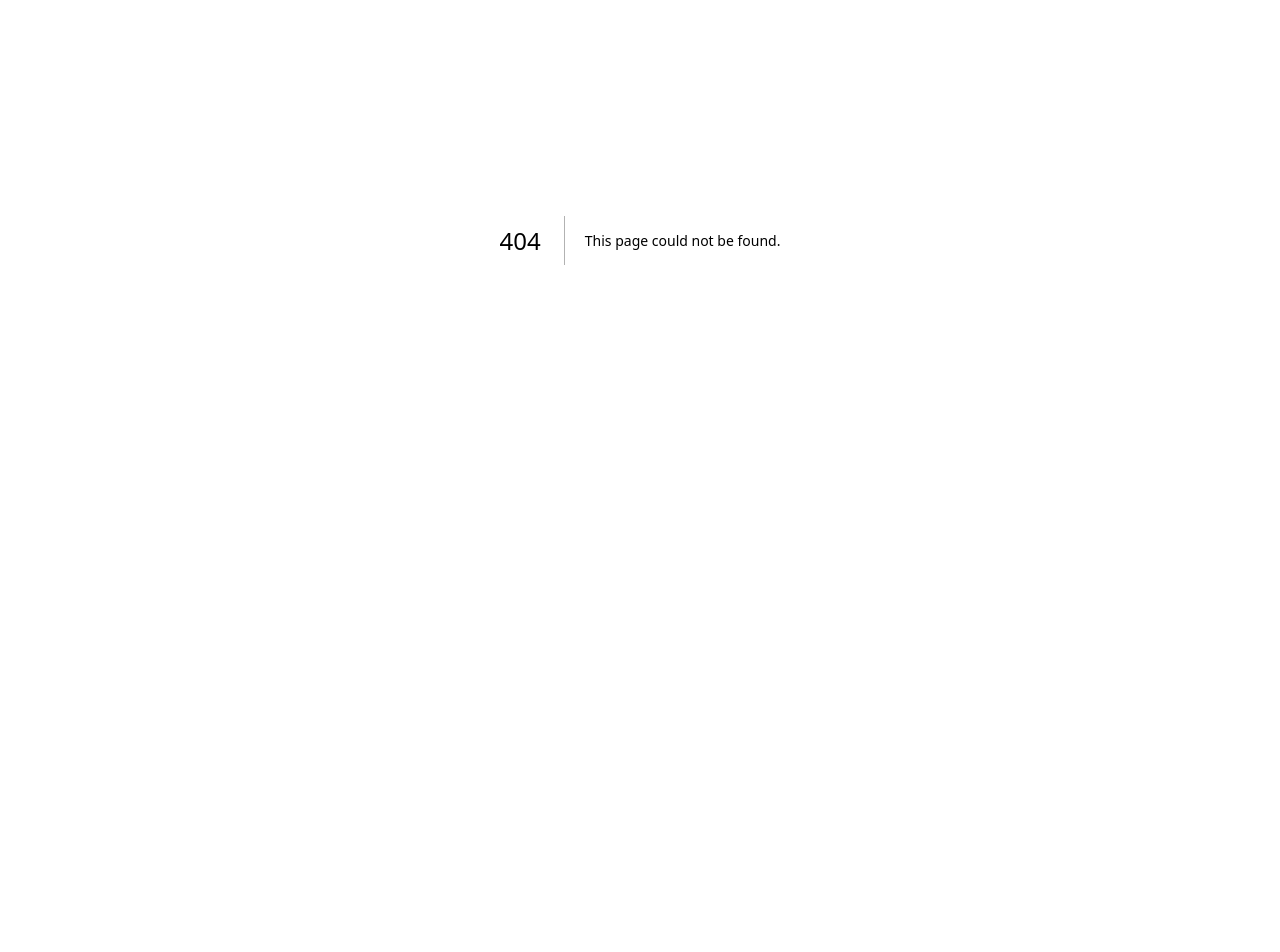
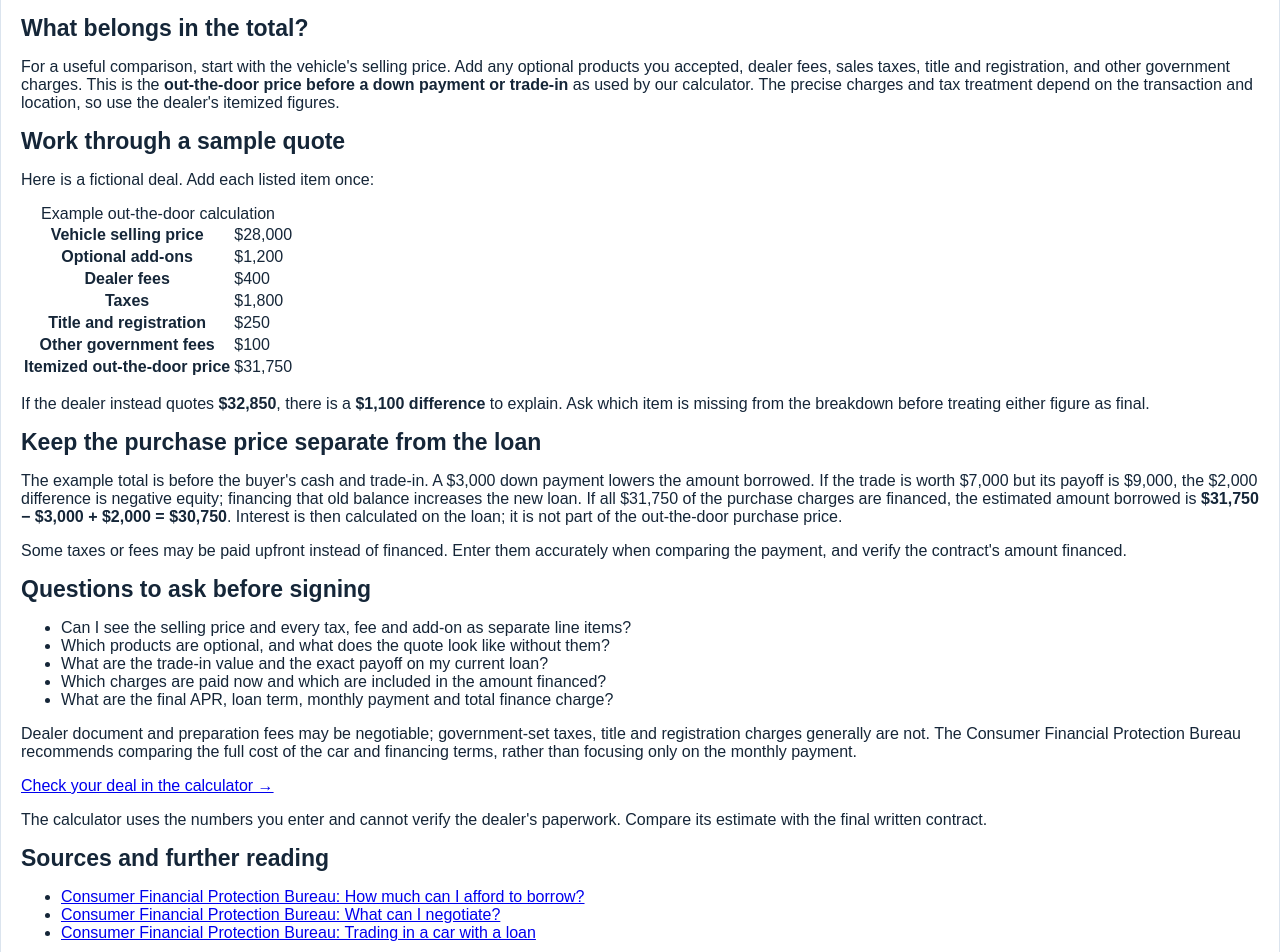
Before and after one commit to rmerrow1/dont-sign-this-yet, a Next.js app: page /out-the-door-price in a window 1280 px wide. Before the commit this address had no page. Shown: the part 160-1112 px from the top of the page. Before the commit the page ends 800 px from the top, so only its background shows below. Built offline with nearby package versions, Linux system fonts and the light colour scheme.

Commit message:
Add out-the-door buying guide and search discovery routes

```diff
--- /dev/null
+++ b/app/out-the-door-price/page.js
@@ -0,0 +1,59 @@
+import "../globals.css";
+
+export const metadata = {
+  title: "How to Check a Dealer's Out-the-Door Price | Don't Sign This Yet",
+  description: "Add the vehicle price, dealer fees, add-ons, taxes and title charges to check a car dealer's out-the-door quote before considering your down payment or trade-in.",
+  alternates: { canonical: "https://dontsignthisyet.com/out-the-door-price" }
+};
+
+export default function OutTheDoorPriceGuide() {
+  return <>
+    <header className="guideHeader"><a href="/">DON&apos;T SIGN <span>THIS YET</span></a><a href="/#calculator">Calculator</a></header>
+    <main className="guideWrap">
+      <article className="card guideArticle">
+        <p className="guideEyebrow">Car buying guide</p>
+        <h1>How to check a dealer&apos;s out-the-door price</h1>
+        <p className="guideLead">The vehicle&apos;s advertised price is only one part of the purchase. Before agreeing to a payment, ask for a written quote that lists the selling price and every charge added to it.</p>
+
+        <h2>What belongs in the total?</h2>
+        <p>For a useful comparison, start with the vehicle&apos;s selling price. Add any optional products you accepted, dealer fees, sales taxes, title and registration, and other government charges. This is the <strong>out-the-door price before a down payment or trade-in</strong> as used by our calculator. The precise charges and tax treatment depend on the transaction and location, so use the dealer&apos;s itemized figures.</p>
+
+        <h2>Work through a sample quote</h2>
+        <p>Here is a fictional deal. Add each listed item once:</p>
+        <table className="guideTable"><caption>Example out-the-door calculation</caption><tbody>
+          <tr><th scope="row">Vehicle selling price</th><td>$28,000</td></tr>
+          <tr><th scope="row">Optional add-ons</th><td>$1,200</td></tr>
+          <tr><th scope="row">Dealer fees</th><td>$400</td></tr>
+          <tr><th scope="row">Taxes</th><td>$1,800</td></tr>
+          <tr><th scope="row">Title and registration</th><td>$250</td></tr>
+          <tr><th scope="row">Other government fees</th><td>$100</td></tr>
+          <tr className="guideTotal"><th scope="row">Itemized out-the-door price</th><td>$31,750</td></tr>
+        </tbody></table>
+        <p>If the dealer instead quotes <strong>$32,850</strong>, there is a <strong>$1,100 difference</strong> to explain. Ask which item is missing from the breakdown before treating either figure as final.</p>
+
+        <h2>Keep the purchase price separate from the loan</h2>
+        <p>The example total is before the buyer&apos;s cash and trade-in. A $3,000 down payment lowers the amount borrowed. If the trade is worth $7,000 but its payoff is $9,000, the $2,000 difference is negative equity; financing that old balance increases the new loan. If all $31,750 of the purchase charges are financed, the estimated amount borrowed is <strong>$31,750 − $3,000 + $2,000 = $30,750</strong>. Interest is then calculated on the loan; it is not part of the out-the-door purchase price.</p>
+        <p>Some taxes or fees may be paid upfront instead of financed. Enter them accurately when comparing the payment, and verify the contract&apos;s amount financed.</p>
+
+        <h2>Questions to ask before signing</h2>
+        <ul>
+          <li>Can I see the selling price and every tax, fee and add-on as separate line items?</li>
+          <li>Which products are optional, and what does the quote look like without them?</li>
+          <li>What are the trade-in value and the exact payoff on my current loan?</li>
+          <li>Which charges are paid now and which are included in the amount financed?</li>
+          <li>What are the final APR, loan term, monthly payment and total finance charge?</li>
+        </ul>
+        <p>Dealer document and preparation fees may be negotiable; government-set taxes, title and registration charges generally are not. The Consumer Financial Protection Bureau recommends comparing the full cost of the car and financing terms, rather than focusing only on the monthly payment.</p>
+
+        <a className="guideAction" href="/#calculator">Check your deal in the calculator →</a>
+        <p className="guideNote">The calculator uses the numbers you enter and cannot verify the dealer&apos;s paperwork. Compare its estimate with the final written contract.</p>
+        <h2>Sources and further reading</h2>
+        <ul className="guideSources">
+          <li><a href="https://www.consumerfinance.gov/ask-cfpb/how-much-can-i-afford-to-borrow-for-a-car-or-auto-loan-en-751/">Consumer Financial Protection Bureau: How much can I afford to borrow?</a></li>
+          <li><a href="https://www.consumerfinance.gov/ask-cfpb/what-things-can-i-negotiate-when-shopping-for-a-car-or-auto-loan-en-2132/">Consumer Financial Protection Bureau: What can I negotiate?</a></li>
+          <li><a href="https://www.consumerfinance.gov/ask-cfpb/should-i-trade-in-my-car-if-its-not-paid-off-en-2045/">Consumer Financial Protection Bureau: Trading in a car with a loan</a></li>
+        </ul>
+      </article>
+    </main>
+  </>;
+}
```
